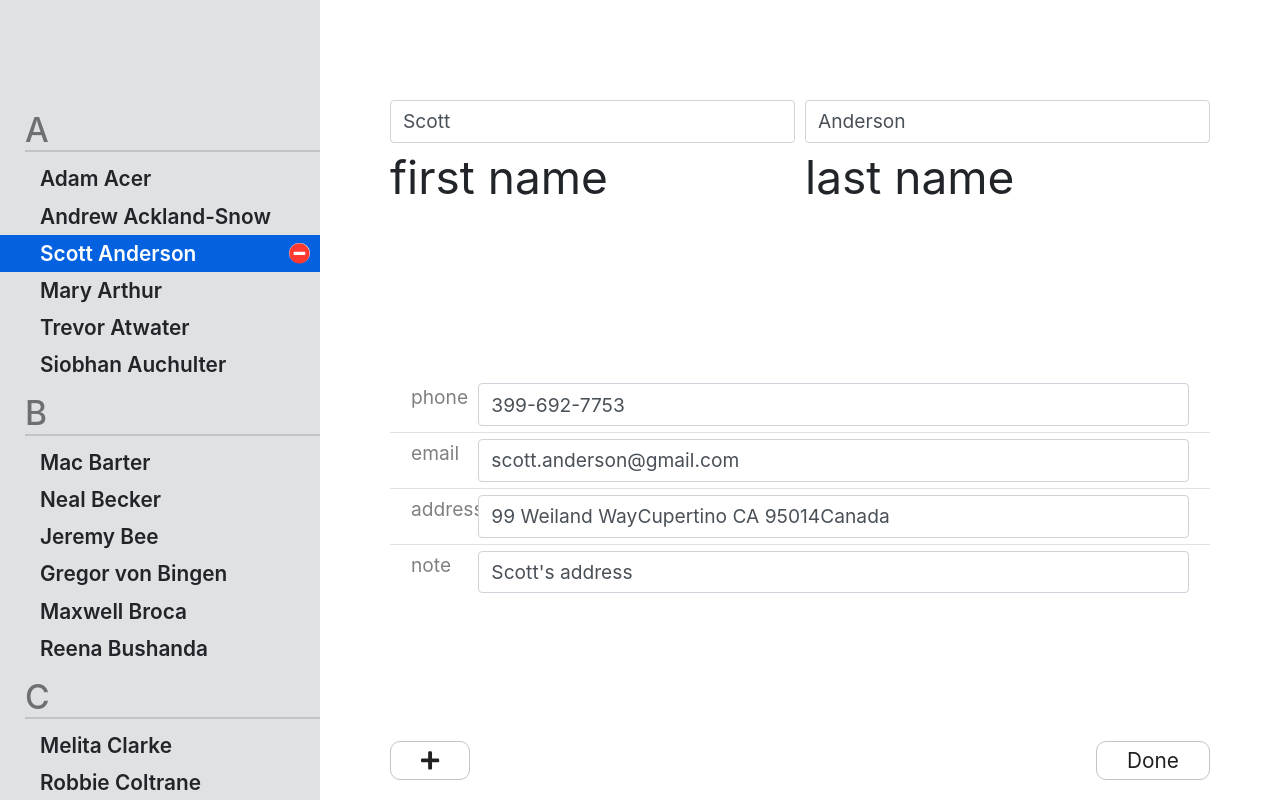
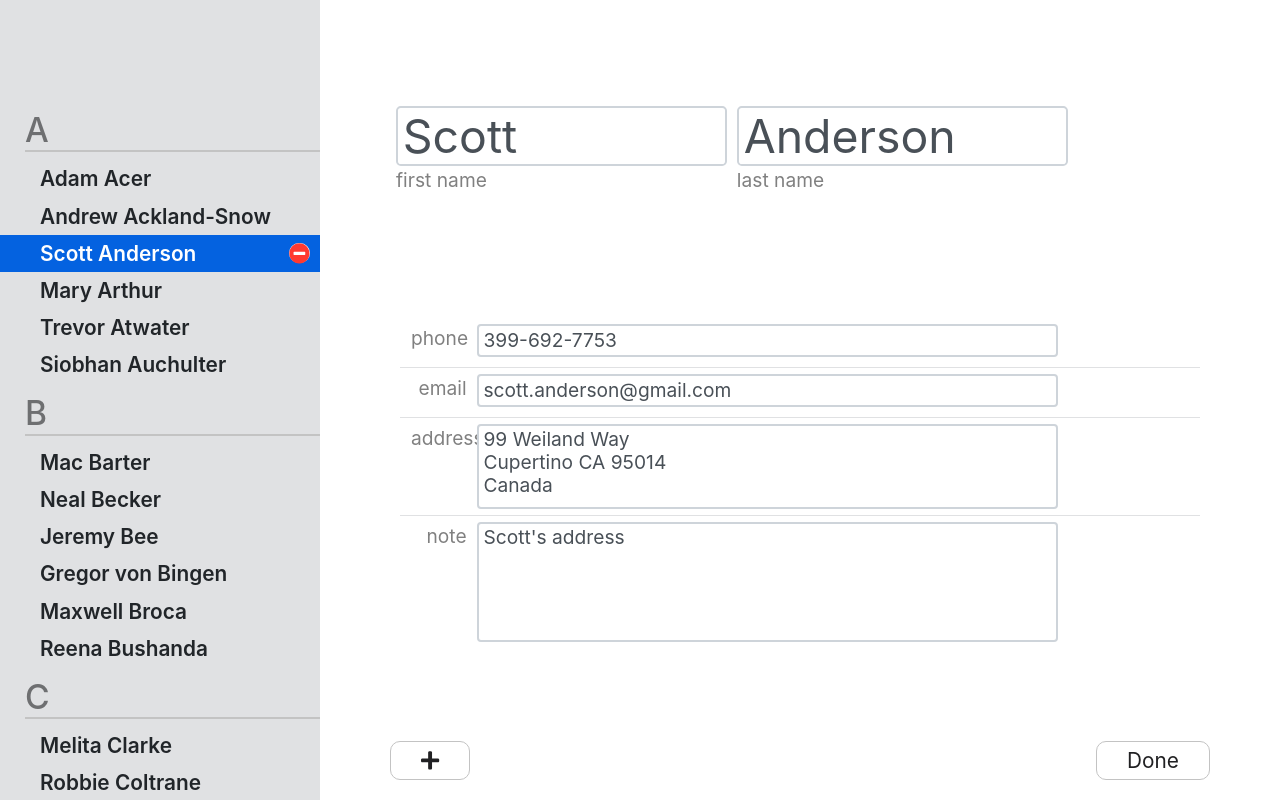
Before and after one commit to dmitry-mashkov/contacts-test, an Angular app: page / in a window 1280 px wide. Both pictures are taken after a click on the button "Edit". Built offline with nearby package versions, Linux system fonts and the light colour scheme.

Commit message:
Styling edit form

```diff
--- a/src/app/components/contact/contact-edit/contact-edit.component.html
+++ b/src/app/components/contact/contact-edit/contact-edit.component.html
@@ -5,21 +5,21 @@
 
   <div class="contact-name">
     <div class="form-row">
-      <div class="form-group col-6">
+      <div class="form-group col-5">
         <input
           formControlName="firstName"
           type="text"
-          class="form-control"
+          class="form-control form-control-lg"
           id="firstName">
 
         <label for="firstName">first name</label>
       </div>
 
-      <div class="form-group col-6">
+      <div class="form-group col-5">
         <input
           formControlName="lastName"
           type="text"
-          class="form-control"
+          class="form-control form-control-lg"
           id="lastName">
 
         <label for="lastName">last name</label>
@@ -29,11 +29,11 @@
 
   <div class="contact-detail container-fluid">
 
-    <div class="row">
+    <div class="form-row">
       <div class="col-3 col-xl-1 field-label">
         <label for="phone">phone</label>
       </div>
-      <div class="col-9 col-xl-11">
+      <div class="col-7 col-xl-9">
         <input
           formControlName="phone"
           type="text"
@@ -42,11 +42,11 @@
       </div>
     </div>
 
-    <div class="row">
+    <div class="form-row">
       <div class="col-3 col-xl-1 field-label">
         <label for="email">email</label>
       </div>
-      <div class="col-9 col-xl-11">
+      <div class="col-7 col-xl-9">
         <input
           formControlName="email"
           type="text"
@@ -55,28 +55,29 @@
       </div>
     </div>
 
-    <div class="row">
+    <div class="form-row">
       <div class="col-3 col-xl-1 field-label">
         <label for="address">address</label>
       </div>
-      <div class="col-9 col-xl-11">
-        <input
+      <div class="col-7 col-xl-9">
+        <textarea
           formControlName="address"
-          type="text"
           class="form-control"
           id="address">
+        </textarea>
       </div>
     </div>
-    <div class="row">
+
+    <div class="form-row">
       <div class="col-3 col-xl-1 field-label">
         <label for="note">note</label>
       </div>
-      <div class="col-9 col-xl-11">
-        <input
+      <div class="col-7 col-xl-9">
+        <textarea
           formControlName="note"
-          type="text"
           class="form-control"
           id="note">
+        </textarea>
       </div>
     </div>
   </div>
--- a/src/app/components/contact/contact-edit/contact-edit.component.scss
+++ b/src/app/components/contact/contact-edit/contact-edit.component.scss
@@ -9,6 +9,21 @@
   @include content-container;
 }
 
-.contact-address {
-  white-space: pre-wrap;
+label {
+  color: $text-muted;
 }
+
+textarea {
+  resize: none;
+  padding-top: 2px;
+  padding-bottom: 2px;
+  line-height: 1.2;
+}
+
+#address {
+  height: 85px;
+}
+
+#note {
+  height: 120px;
+}
--- a/src/app/components/contact/contact-view/contact-view.component.scss
+++ b/src/app/components/contact/contact-view/contact-view.component.scss
@@ -9,6 +9,10 @@
   @include content-container;
 }
 
+.contact-name {
+  font-size: $font-size-lg;
+}
+
 .contact-address {
   white-space: pre-wrap;
 }
--- a/src/assets/sass/_mixins.scss
+++ b/src/assets/sass/_mixins.scss
@@ -9,11 +9,8 @@
   display: block;
   height: 100%;
 
-  .contact-name {
-    font-size: 46px;
-  }
-
-  .row {
+  .row,
+  .form-row {
     padding: 6px;
 
     &:not(:last-child) {
@@ -22,7 +19,7 @@
   }
 
   .field-label {
-    color: $label-color;
+    color: $text-muted;
     text-align: right;
   }
 }
--- a/src/assets/sass/_variables.scss
+++ b/src/assets/sass/_variables.scss
@@ -12,18 +12,31 @@ $red-color: #ff3930;
 $gray-light-color: #e0e1e3;
 $gray-darker-color: #c3c3c3;
 $gray-dark-color: #6e6f71;
-
-$label-color: #808080;
+$text-muted: #808080;
 
 //FONTS
 //------
 $font-size-base: 1.2rem;
+$font-size-lg: 2.9rem;
+$line-height-lg: 1;
 
 //LINKS
 //-----
 $link-color: $blue-color;
 $link-decoration: underline;
 
+//BUTTONS
+//------
 $btn-padding-x: 30px;
 $btn-padding-y: 3px;
 $btn-border-radius: 10px;
+$btn-focus-box-shadow: none;
+
+//FORMS
+//------
+$input-focus-box-shadow: none;
+$input-btn-padding-y: 0;
+$input-btn-padding-x: 0.3rem;
+$input-btn-padding-y-lg: 0.3rem;
+$input-btn-padding-x-lg: 0.3rem;
+$input-border-width: 2px;
```
